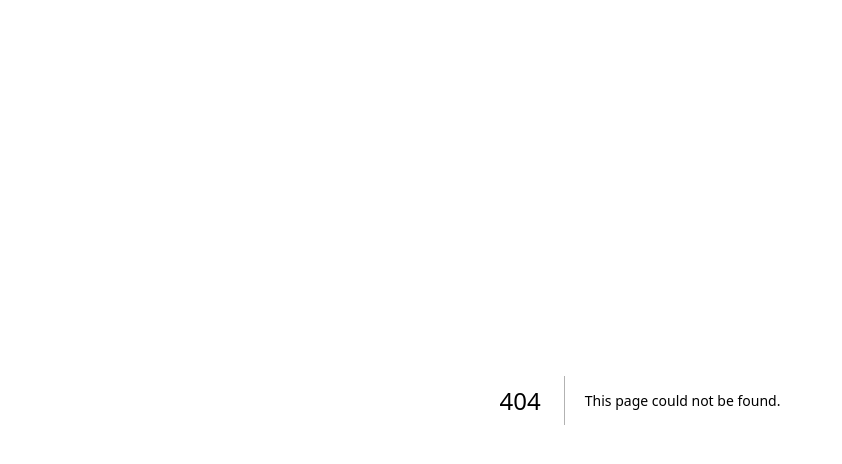
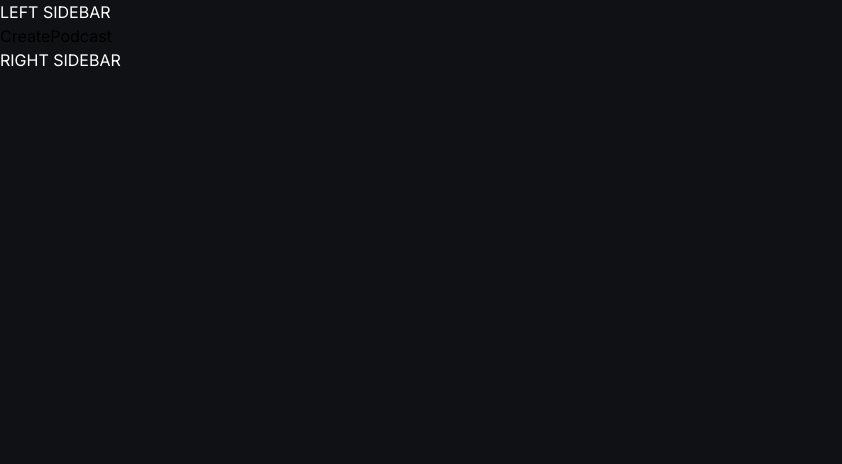
Before and after one commit to FlorentDgrs/podcastr, a Next.js app: page /create-podcast in a window 1280 px wide. Before the commit this address had no page. Shown: the top 464 px of the page, without its empty margins (0-842 px from the left). Built offline with nearby package versions, Linux system fonts and the light colour scheme.

Commit message:
create all pages for the app and layouts

```diff
--- /dev/null
+++ b/app/(auth)/layout.tsx
@@ -0,0 +1,7 @@
+export default function RootLayout({
+  children,
+}: Readonly<{
+  children: React.ReactNode;
+}>) {
+  return <main>{children}</main>;
+}
--- /dev/null
+++ b/app/(root)/create-podcast/page.tsx
@@ -0,0 +1,5 @@
+const CreatePodcast = () => {
+  return <div>CreatePodcast </div>;
+};
+
+export default CreatePodcast;
--- /dev/null
+++ b/app/(root)/discover/page.tsx
@@ -0,0 +1,7 @@
+import React from "react";
+
+const discover = () => {
+  return <div>discover</div>;
+};
+
+export default discover;
--- /dev/null
+++ b/app/(root)/layout.tsx
@@ -0,0 +1,15 @@
+export default function RootLayout({
+  children,
+}: Readonly<{
+  children: React.ReactNode;
+}>) {
+  return (
+    <div>
+      <main>
+        <p className="text-white-1">LEFT SIDEBAR</p>
+        {children}
+        <p className="text-white-1">RIGHT SIDEBAR</p>
+      </main>
+    </div>
+  );
+}
--- a/app/page.tsx
+++ b/app/(root)/page.tsx
@@ -1,5 +1,4 @@
 import { Button } from "@/components/ui/button";
-import React from "react";
 
 const Home = () => {
   return (
--- /dev/null
+++ b/app/(root)/podcast/[podcastId]/page.tsx
@@ -0,0 +1,7 @@
+import React from "react";
+
+const PodcastDetails = ({ params }: { params: { podcastId: string } }) => {
+  return <p className="text-white-1">PodcastDetails for {params.podcastId}</p>;
+};
+
+export default PodcastDetails;
--- /dev/null
+++ b/app/(root)/profile/page.tsx
@@ -0,0 +1,5 @@
+const Profile = () => {
+  return <div>Profile</div>;
+};
+
+export default Profile;
```
